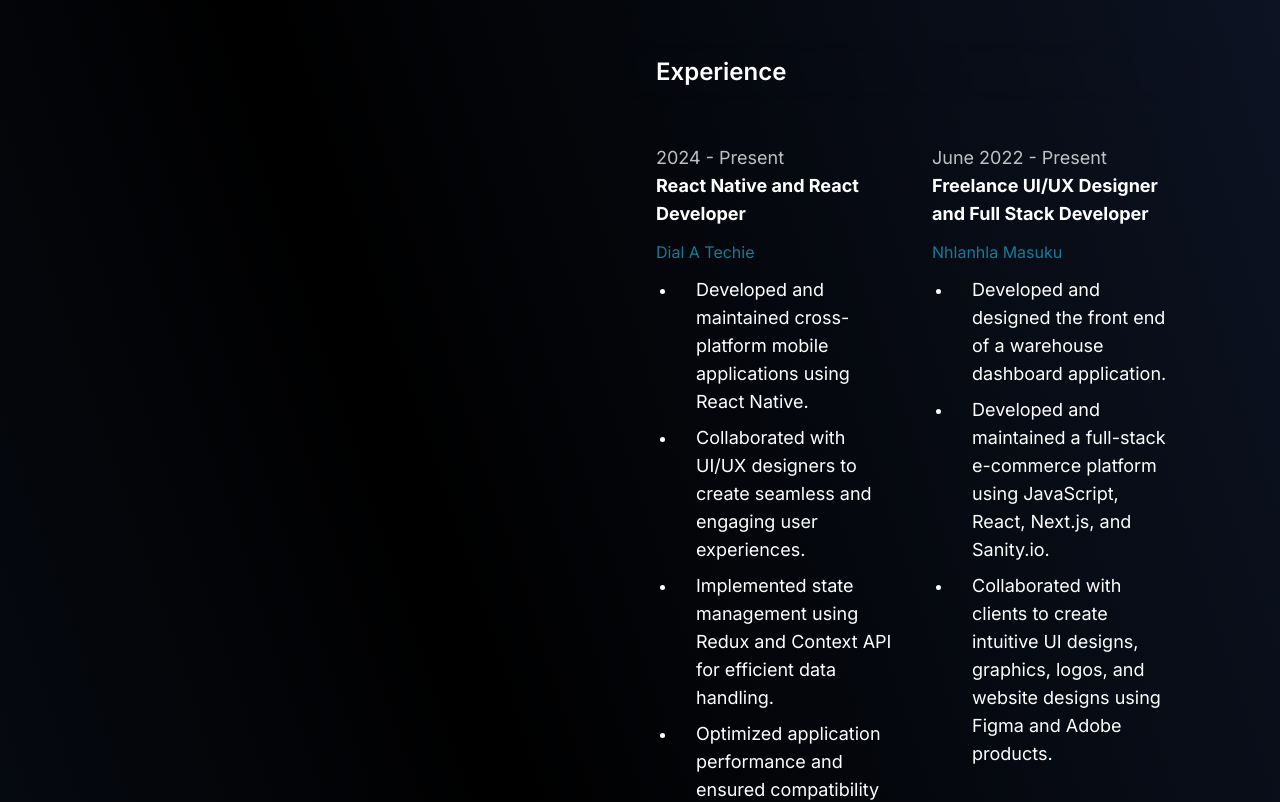
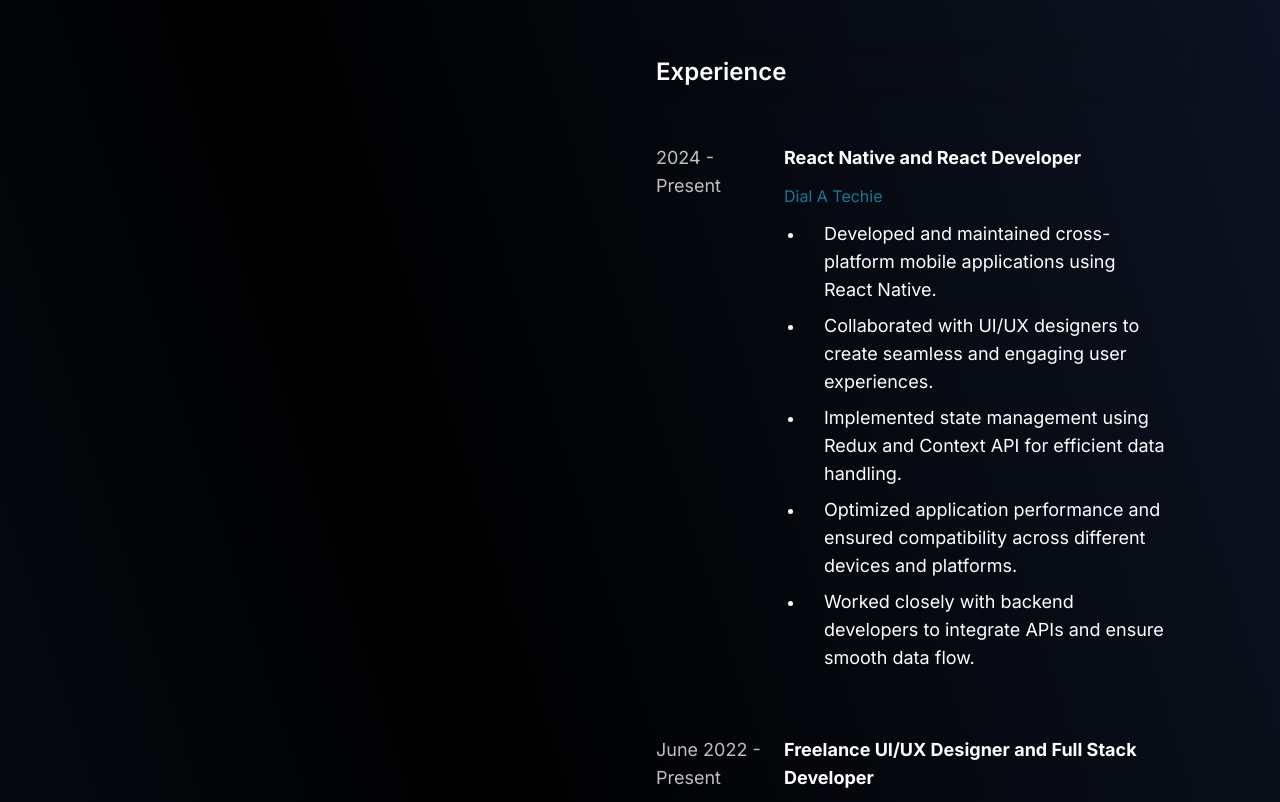
Before and after one commit to nhlanhlacliq/nhlanhla-masuku, a Next.js app: page / in a window 1280 px wide. Shown: the part 760-1562 px from the top of the page. Built offline with nearby package versions, Linux system fonts and the light colour scheme.

Commit message:
add links, update ui

```diff
--- a/src/components/Experience.tsx
+++ b/src/components/Experience.tsx
@@ -14,6 +14,7 @@ const experiences = [
       "Optimized application performance and ensured compatibility across different devices and platforms.",
       "Worked closely with backend developers to integrate APIs and ensure smooth data flow.",
     ],
+    link: "https://www.dialatechie.co.za/",
   },
   {
     position: "Freelance UI/UX Designer and Full Stack Developer",
@@ -33,6 +34,7 @@ const experiences = [
       "Created articles, blog posts, and documentation for software engineering and machine learning-focused clients.",
       "Designed and created internal and client graphics using Adobe products.",
     ],
+    link: "https://ritza.co/",
   },
   {
     position: "Automotive Technician & Service Advisor",
@@ -43,6 +45,7 @@ const experiences = [
       "Diagnosed and repaired electrical and mechanical vehicle faults, improving customer satisfaction.",
       "Coordinated with technicians and parts department to ensure parts availability and managed dealership schedules.",
     ],
+    link: "https://www.jaguarlandrover.com/",
   },
 ];
 
@@ -54,11 +57,18 @@ const Experience = () => {
       <div className={styles.grid}>
         {experiences.map((exp, index) => (
           <div key={index} className={styles.card}>
+            <div className='lg:w-1/4 pr-2'>
               <Type className={styles.duration}>{exp.duration}</Type>
+            </div>
+            <div className='lg:w-3/4'>
               <Type className={styles.position}>{exp.position}</Type>
+              <div className='hover:-ml-2 transition-all cursor-pointer'>
+                <a href={exp.link} target='_blank'>
                   <Type variant='highlight' className={styles.company}>
                     {exp.company}
                   </Type>
+                </a>
+              </div>
               <ul className={styles.details}>
                 {exp.details.map((detail, idx) => (
                   <li key={idx}>
@@ -66,6 +76,7 @@ const Experience = () => {
                   </li>
                 ))}
               </ul>
+            </div>
           </div>
         ))}
       </div>
@@ -76,11 +87,11 @@ const Experience = () => {
 export default Experience;
 
 const styles = {
-  grid: "grid grid-cols-1 md:grid-cols-2 gap-10",
+  grid: "grid grid-cols-1 gap-10",
   duration: "text-sm mb-0 opacity-75",
   position: "text-l font-bold mb-3 leading-normal",
   company: "mb-3",
-  card: "my-3",
+  card: "my-3 lg:flex lg:flex-row",
   details: "list-disc pl-5 space-y-2 text-sm",
   detail: "pl-5 mb-0",
 };
```
Lines whose indentation alone changed are shown as unchanged.
